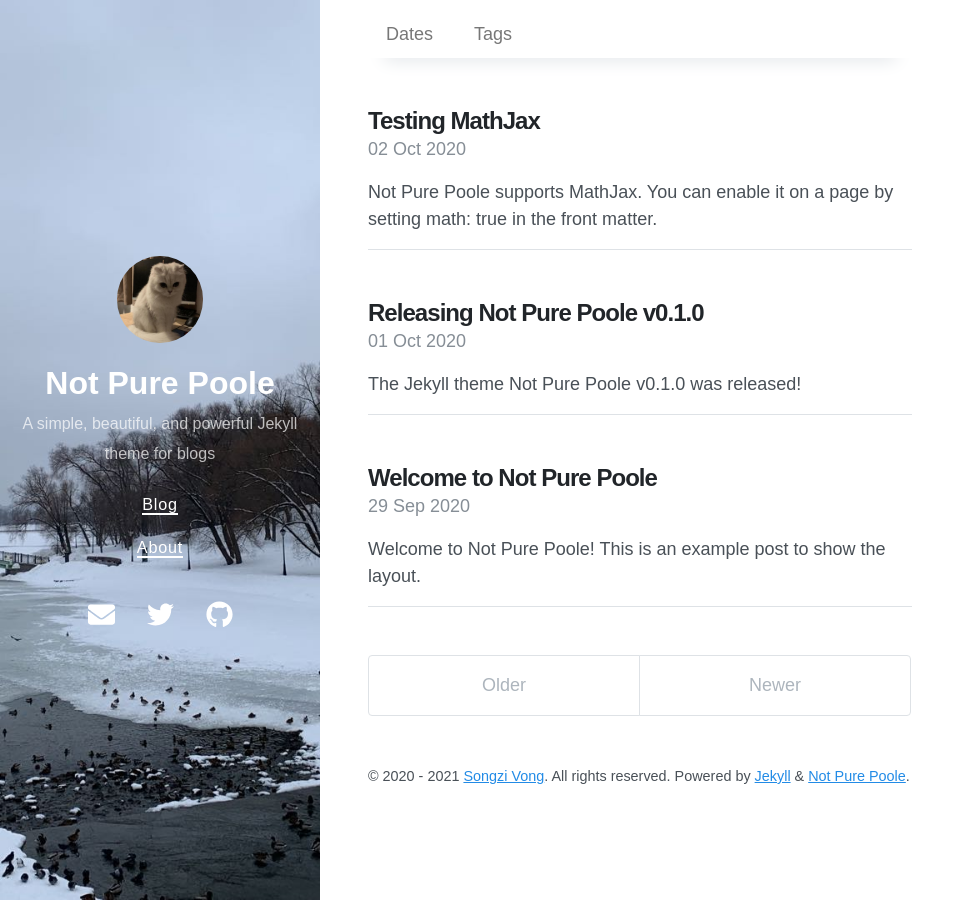
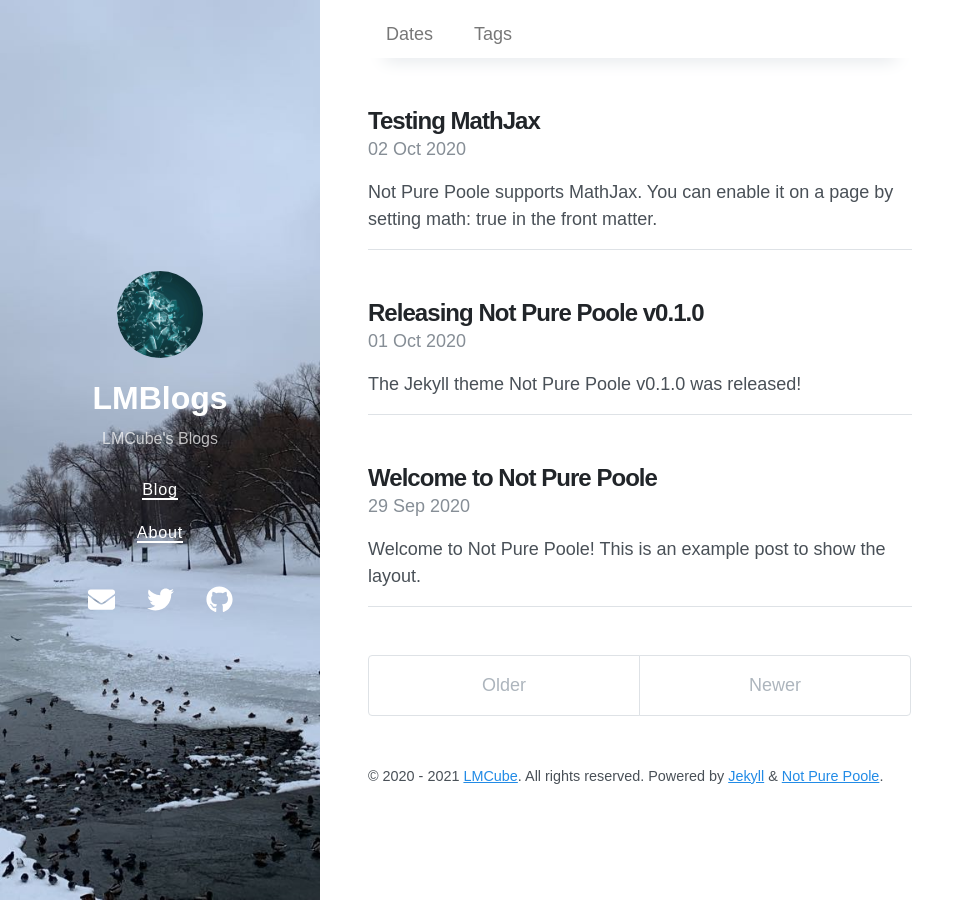
Before and after one commit to LandMineCube/LandMineCube.github.io, a Jekyll site: the page built from index.html, in a window 1280 px wide. Shown: the whole page, without its empty margins (0-975 px from the left). Built offline with Jekyll 4.4.1, drawn with Linux system fonts in a browser that asks for light colours; nearby versions of some CDN libraries; the list of posts is cut into pages by our own code.

Commit message:
blog config change

```diff
--- a/_config.yml
+++ b/_config.yml
@@ -1,7 +1,7 @@
 # Setup
-title: Not Pure Poole
-description: A simple, beautiful, and powerful Jekyll theme for blogs
-url: https://vszhub.github.io
+title: LMBlogs
+description: LMCube's Blogs
+url: https://LandMineCube.github.io
 avatar: /avatar.jpeg
 paginate: 5
 permalink: pretty
@@ -54,6 +54,6 @@
 
 # Specify the author for blog posts
 author:
-  name: Songzi Vong
-  url: https://github.com/vszhub/
-  email: vszhub@gmail.com
+  name: LMCube
+  url: https://github.com/LandMineCube/
+  email: ul334855@163.com
```
Also changed, not shown: avatar.jpeg, avatar1.jpeg (added).
